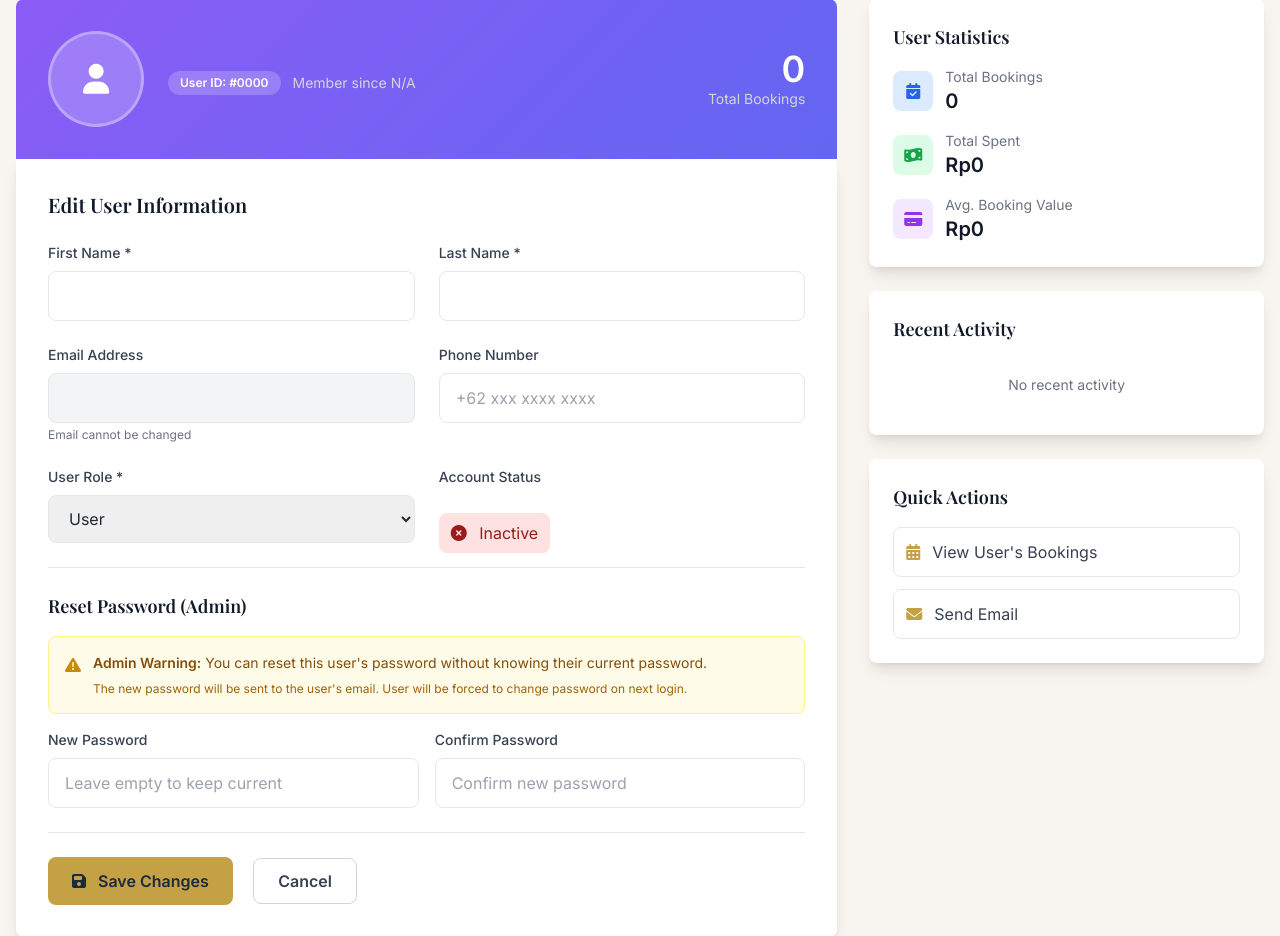
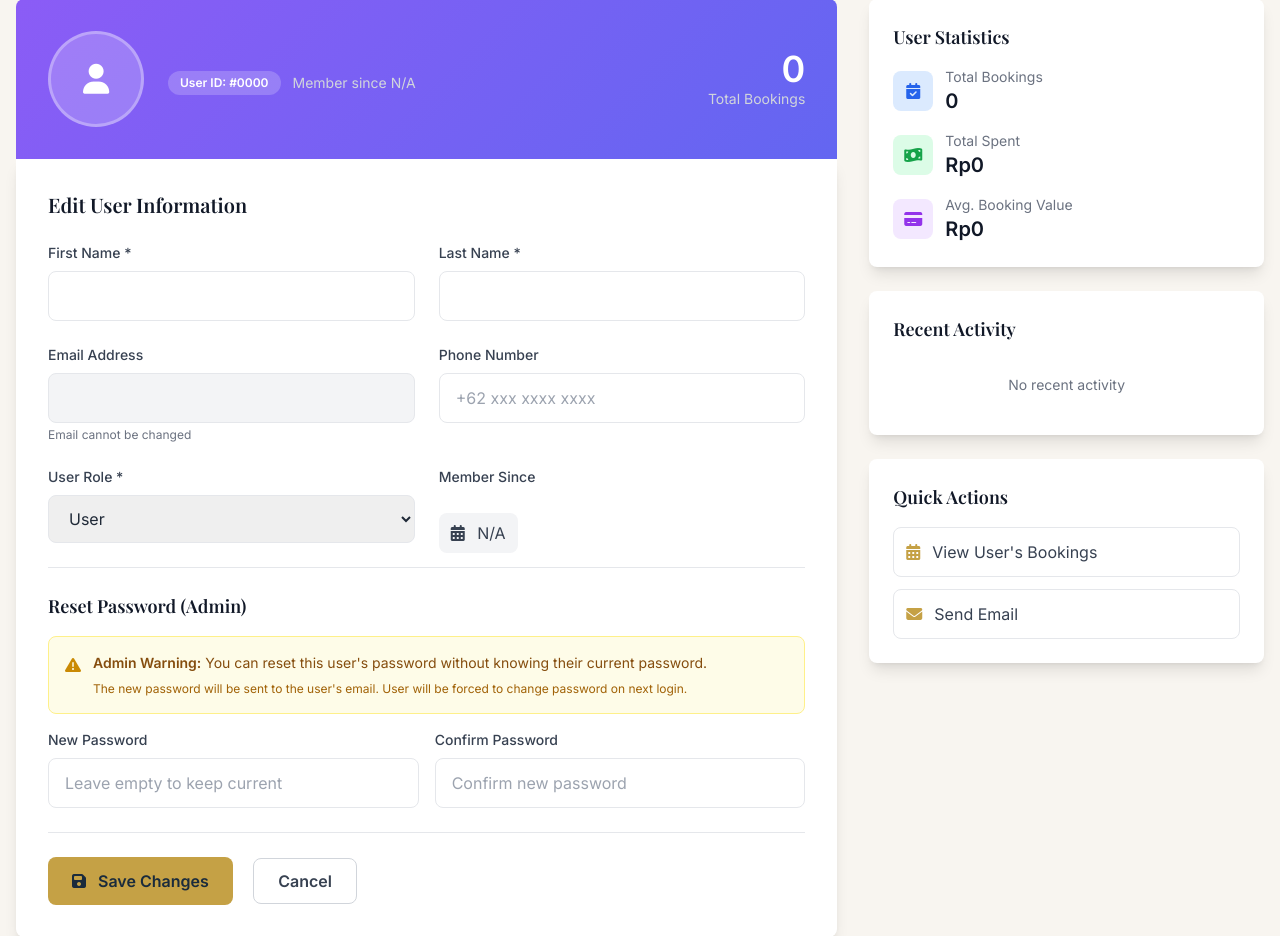
Before and after one commit to FeizenF/feizen-haven-hotel, a Python web app: template templates/admin/user_profile.html in a window 1280 px wide. Shown: the part 281-1217 px from the top of the page. Run offline with Jinja, Linux system fonts and the light colour scheme; the template is opened without the code that fills it, so the values that code supplies are empty; some libraries are stand-ins or nearby versions.

Commit message:
fix(admin): replace nonexistent is_active badge with member-since info on user profile

```diff
--- a/templates/admin/user_profile.html
+++ b/templates/admin/user_profile.html
@@ -161,11 +161,11 @@
                                 </select>
                             </div>
                             <div>
-                                <label class="block text-sm font-medium mb-2 text-gray-700 dark:text-gray-300">Account Status</label>
+                                <label class="block text-sm font-medium mb-2 text-gray-700 dark:text-gray-300">Member Since</label>
                                 <div class="flex items-center h-full">
-                                    <span class="px-3 py-2 rounded-lg {% if user.is_active %}bg-green-100 text-green-800 dark:bg-green-900/30 dark:text-green-300{% else %}bg-red-100 text-red-800 dark:bg-red-900/30 dark:text-red-300{% endif %}">
-                                        <i class="fas {% if user.is_active %}fa-check-circle{% else %}fa-times-circle{% endif %} mr-2"></i>
-                                        {{ 'Active' if user.is_active else 'Inactive' }}
+                                    <span class="px-3 py-2 rounded-lg bg-gray-100 text-gray-700 dark:bg-gray-700 dark:text-gray-300">
+                                        <i class="fas fa-calendar-alt mr-2"></i>
+                                        {{ user.created_at.strftime('%d %b %Y') if user.created_at else 'N/A' }}
                                     </span>
                                 </div>
                             </div>
```
